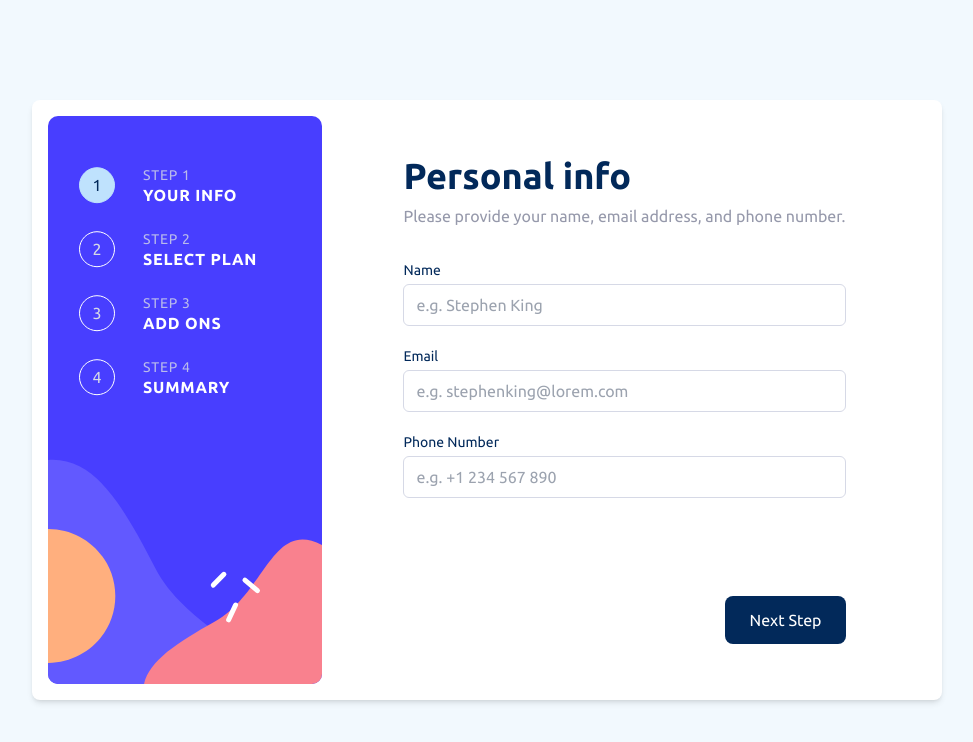
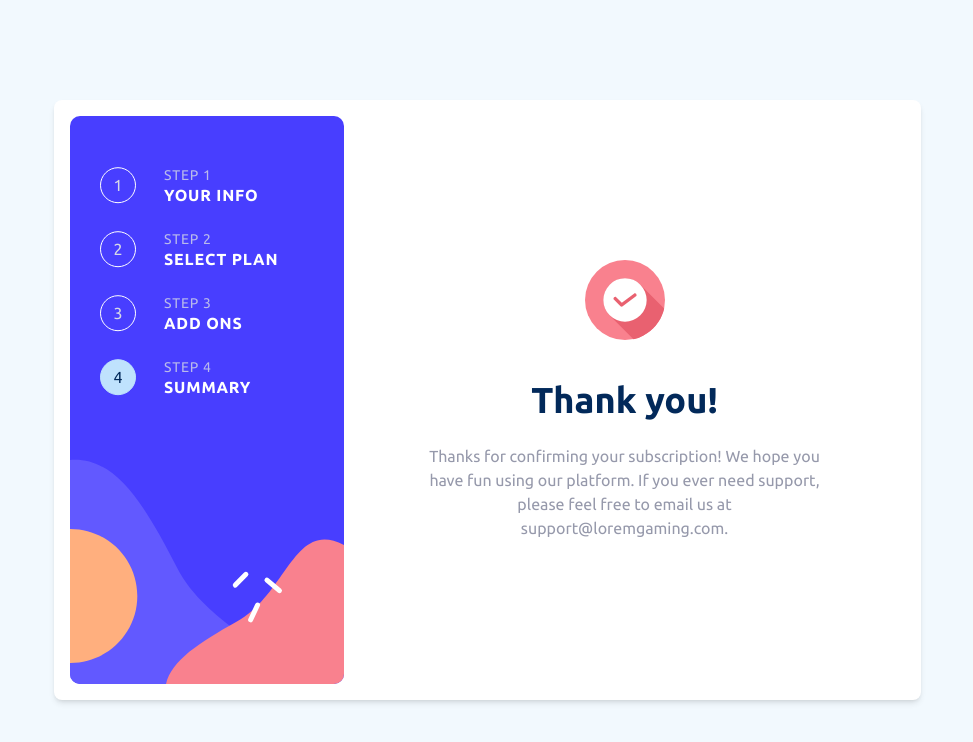
Before and after one commit to MooseCowBear/react-typescript-multi-part-form, a React (Vite) app: page / in a window 1280 px wide. Shown: the top 742 px of the page, without its empty margins (153-1126 px from the left). Built offline with nearby package versions, Linux system fonts and the light colour scheme.

Commit message:
add thank you screen

```diff
--- a/src/App.tsx
+++ b/src/App.tsx
@@ -1,12 +1,14 @@
 import { Sidebar } from "./layout/Sidebar";
 import { Form } from "./layout/Form";
 import { StepProvider } from "./contexts/StepContext";
+import { ThankYou } from "./components/ThankYou";
 
 function App() {
   return (
     <StepProvider>
       <Sidebar />
       <Form />
+      <ThankYou />
     </StepProvider>
   );
 }
--- a/src/components/FormButton.tsx
+++ b/src/components/FormButton.tsx
@@ -42,6 +42,7 @@ export function FormButton({ name }: FormButtonProps) {
         updateStep(1);
         break;
       default:
+        updateStep(1);
         handleSubmission();
     }
   };
--- a/src/components/FormContent.tsx
+++ b/src/components/FormContent.tsx
@@ -3,7 +3,6 @@ import { FormFieldsFour } from "./FormFieldsFour";
 import { FormFieldsOne } from "./FormFieldsOne";
 import { FormFieldsThree } from "./FormFieldsThree";
 import { FormFieldsTwo } from "./FormFieldsTwo";
-import { ThankYou } from "./ThankYou";
 
 export function FormContent() {
   const { step } = useStepContext();
@@ -16,10 +15,8 @@ export function FormContent() {
         return <FormFieldsTwo />;
       case 3:
         return <FormFieldsThree />;
-      case 4:
+      default:
         return <FormFieldsFour />;
-      default:
-        return <ThankYou />;
     }
   };
   return content();
--- a/src/components/FormInput.tsx
+++ b/src/components/FormInput.tsx
@@ -23,6 +23,8 @@ export function FormInput({
     });
   };
 
+  // TODO: validations on blur
+
   return (
     <div className="flex flex-col gap-1">
       <label htmlFor={name} className="text-sm">
--- a/src/components/SidebarButton.tsx
+++ b/src/components/SidebarButton.tsx
@@ -11,11 +11,16 @@ export function SidebarButton({
 }: SidebarButtonProps) {
   const {step, setStep} = useStepContext();
 
+  const clickHandler = () => {
+    if (step === 5) return;
+    setStep(num);
+  }
+
   return (
-    <button onClick={() => setStep(num)} className="flex gap-7 items-center">
+    <button onClick={clickHandler} className="flex gap-7 items-center">
       <span
         className={`rounded-full w-9 h-9 flex items-center justify-center border ${
-          step === num
+          step === num || step === 5 && num === 4
             ? "bg-blue-100 border-blue-100 text-blue-400"
             : "bg-transparent border-neutral-100 text-neutral-400"
         }`}
--- /dev/null
+++ b/src/components/ThankYou.tsx
@@ -0,0 +1,28 @@
+import thankYouIcon from "../assets/icon-thank-you.svg";
+import { useStepContext } from "../contexts/StepContext";
+
+export function ThankYou() {
+  const { step } = useStepContext();
+
+  if (step < 5) return null;
+
+  // MARK: not ideal. want to constrain width for all large cards...
+
+  return (
+    <div className="bg-neutral-300 md:bg-neutral-100 relative md:h-full p-5 md:p-0 min-h-[520px]">
+      <div className="flex flex-col items-center justify-center gap-4 md:gap-6 px-5 py-20 md:px-12 max-w-[35rem] absolute w-11/12 top-0 left-1/2 translate-x-[-50%] translate-y-[-18%] rounded-xl py-8 px-6 md:left-0 md:translate-x-[0%] md:translate-y-[0%] md:py-10 md:px-20 md:relative bg-neutral-100 md:h-full md:w-auto md-bg-transparent">
+        <img
+          className="max-h-14 md:max-h-fit mb-4"
+          src={thankYouIcon}
+          alt="check mark"
+        />
+        <h1 className="text-2xl md:text-4xl font-bold leading-none">Thank you!</h1>
+        <p className="text-neutral-500 text-center">
+          Thanks for confirming your subscription! We hope you have fun using
+          our platform. If you ever need support, please feel free to email us
+          at support&#64;loremgaming.com.
+        </p>
+      </div>
+    </div>
+  );
+}
--- a/src/contexts/StepContext.tsx
+++ b/src/contexts/StepContext.tsx
@@ -18,7 +18,7 @@ export function useStepContext() {
 }
 
 export function StepProvider({ children }: StepContextProviderProps) {
-  const [step, setStep] = useState(1);
+  const [step, setStep] = useState(5); //change this back
 
   return (
     <StepContext.Provider value={{ step, setStep }}>
--- a/src/layout/Form.tsx
+++ b/src/layout/Form.tsx
@@ -28,6 +28,8 @@ const FORM_HEADERS = [
 export function Form() {
   const { step } = useStepContext();
 
+  if (step > 4) return null;
+
   return (
     <FormProvider>
       <div className="bg-neutral-300 md:bg-neutral-100 relative md:h-full p-5 md:p-0 min-h-[520px]">
```
